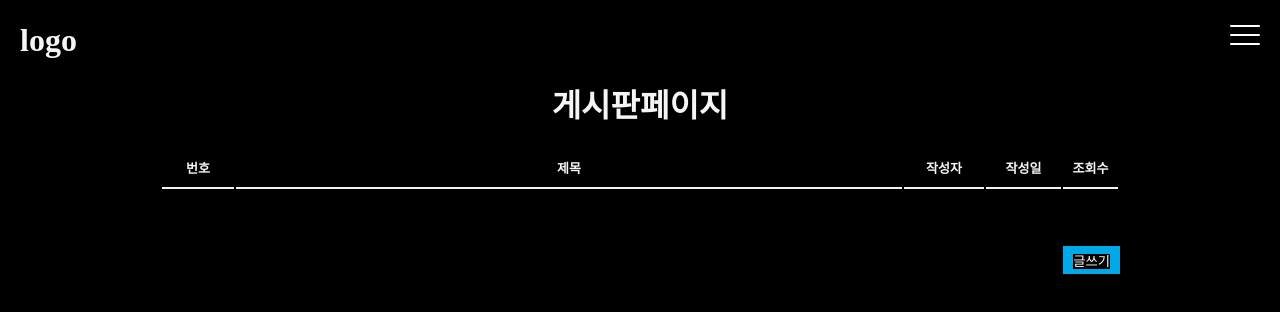
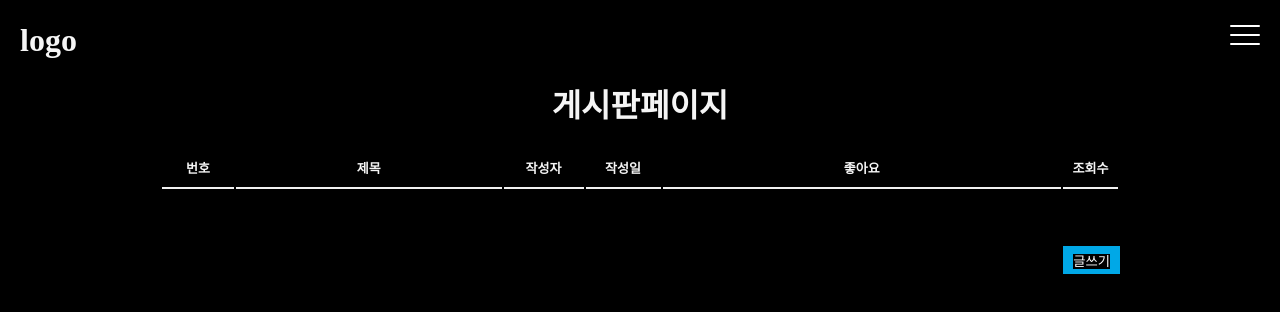
Before and after one commit to o-haa/Teample, a website: page views/board/index.html in a window 1280 px wide. Drawn offline with nearby package versions, Linux system fonts and the light colour scheme; files that its build step writes are made by us from their sources.

Commit message:
likes 추가

```diff
--- a/views/board/index.html
+++ b/views/board/index.html
@@ -21,6 +21,7 @@
                     <td class="board_title">제목</td>
                     <td class="board_username">작성자</td>
                     <td class="board_date">작성일</td>
+                    <td class="board_likes">좋아요</td>
                     <td class="board_view">조회수</td>
                 </tr>
             </thead>
```
